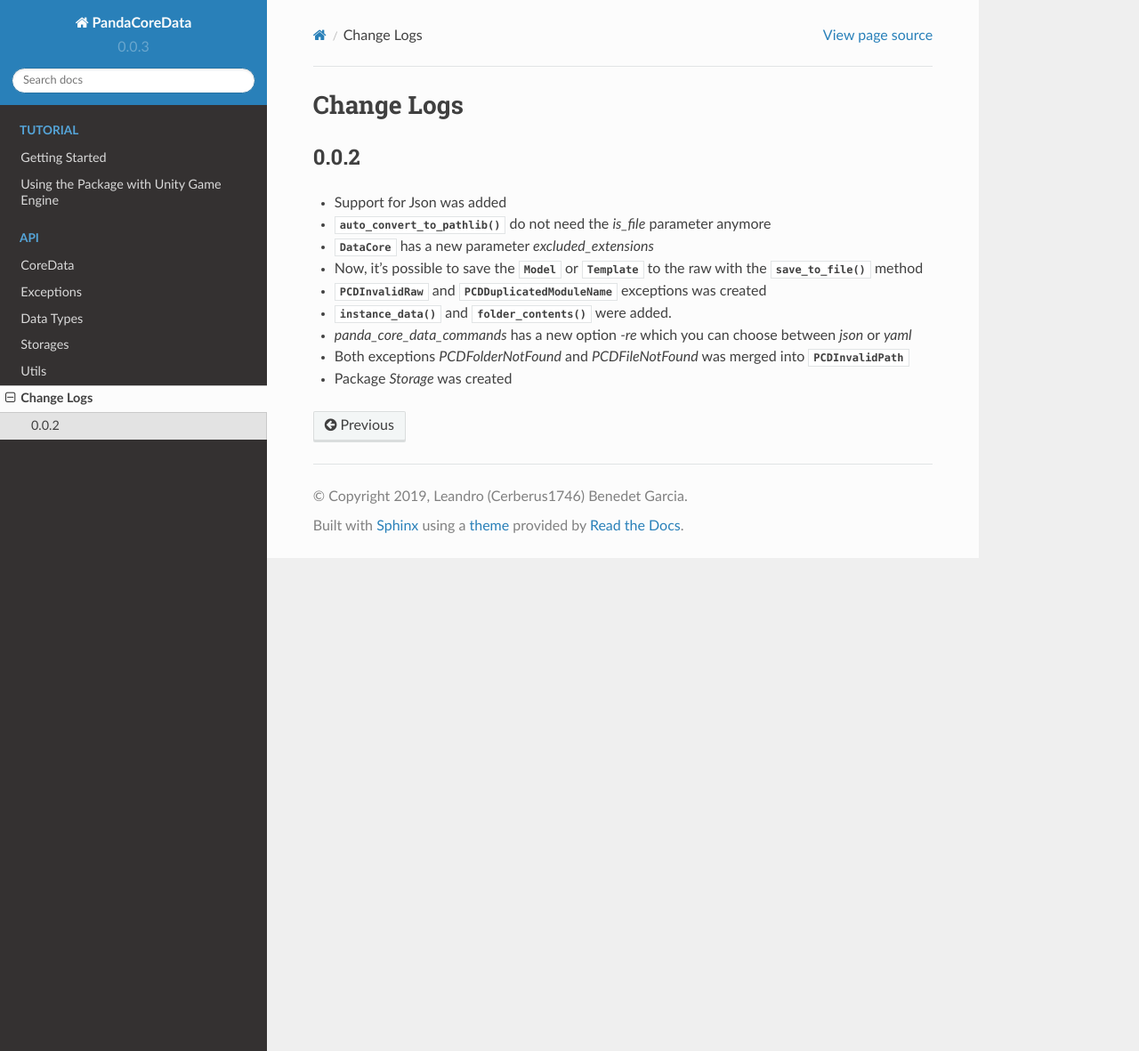
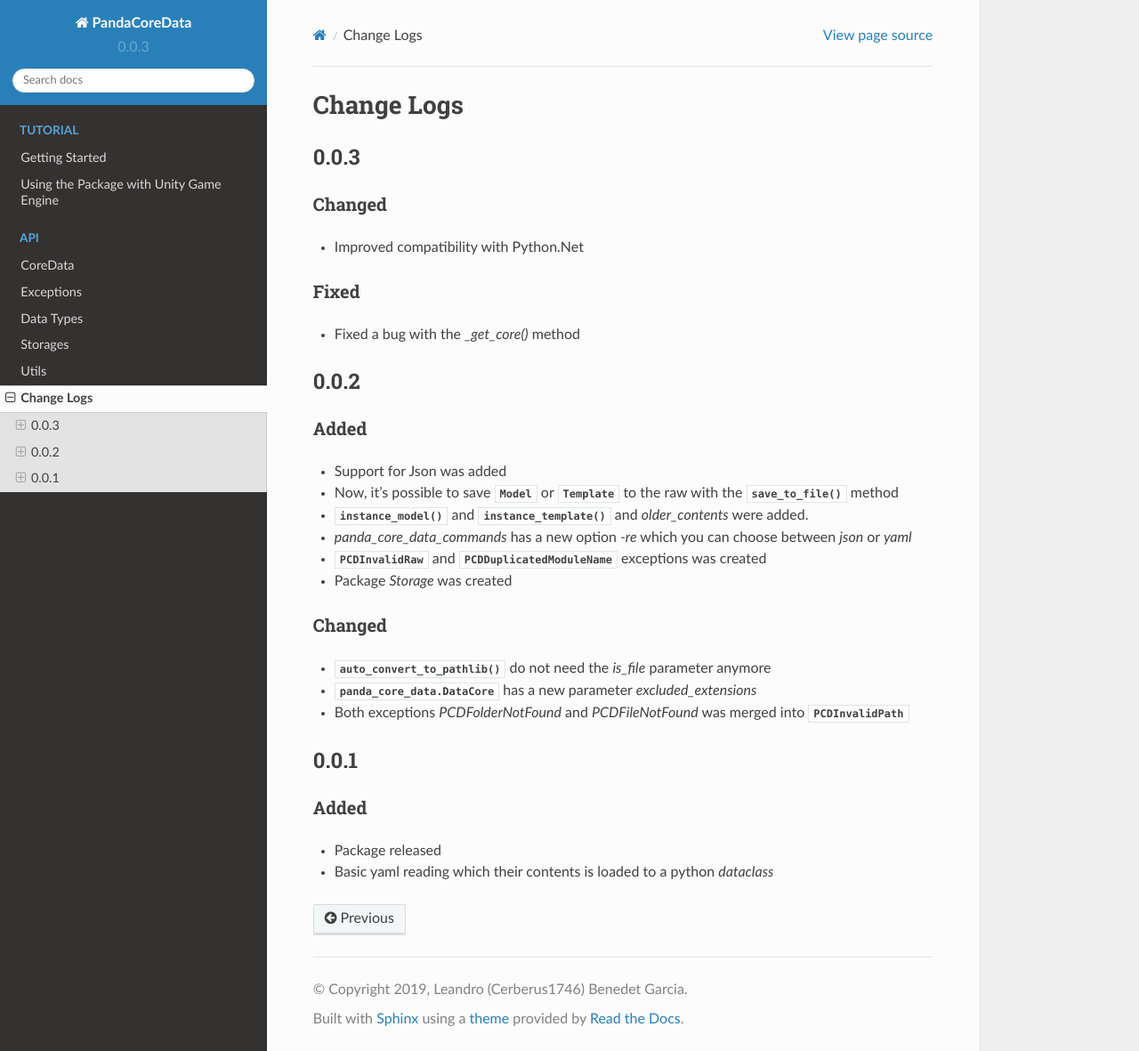
Before and after one commit to leandro-benedet-garcia/PandaCoreData, a Sphinx documentation site: the page built from docs/source/changelogs.rst, in a window 1280 px wide and 1181 px high. Shown: the whole window at 89% size. Built offline with Sphinx 7.4.7 and the Read the Docs theme 2.0.0, drawn with Linux system fonts in a browser that asks for light colours; the version number is read from the project's files by our own code.

Commit message:
Improved some parts of the documentation.

```diff
--- a/docs/source/changelogs.rst
+++ b/docs/source/changelogs.rst
@@ -1,19 +1,46 @@
 Change Logs
 ============
 
+0.0.3
+######
+
+Changed
+^^^^^^^^
+- Improved compatibility with Python.Net
+
+Fixed
+^^^^^^
+- Fixed a bug with the `_get_core()` method
+
 0.0.2
-------
-* Support for Json was added
-* :func:`~panda_core_data.storages.auto_convert_to_pathlib` do not need the `is_file` parameter
-  anymore
-* :class:`~panda_core_data.DataCore` has a new parameter `excluded_extensions`
-* Now, it's possible to save the :class:`~panda_core_data.model.Model` or
+######
+
+Added
+^^^^^^
+- Support for Json was added
+- Now, it's possible to save :class:`~panda_core_data.model.Model` or
   :class:`~panda_core_data.model.Template` to the raw with the
   :meth:`~panda_core_data.data_type.DataType.save_to_file` method
-* :class:`~panda_core_data.custom_exceptions.PCDInvalidRaw` and
+- :meth:`~panda_core_data.data_core_bases.data_model.DataModel.instance_model` and
+  :meth:`~panda_core_data.data_core_bases.data_template.DataTemplate.instance_template` and
+  `older_contents` were added.
+- `panda_core_data_commands` has a new option `-re` which you can choose between `json` or `yaml`
+- :class:`~panda_core_data.custom_exceptions.PCDInvalidRaw` and
   :class:`~panda_core_data.custom_exceptions.PCDDuplicatedModuleName` exceptions was created
-* :meth:`~panda_core_data.base_data.BaseData.instance_data` and
-  :meth:`~panda_core_data.base_data.BaseData.folder_contents` were added.
-* `panda_core_data_commands` has a new option `-re` which you can choose between `json` or `yaml`
-* Both exceptions `PCDFolderNotFound` and `PCDFileNotFound` was merged into :class:`PCDInvalidPath`
-* Package `Storage` was created
+- Package `Storage` was created
+
+Changed
+^^^^^^^^
+- :func:`~panda_core_data.storages.auto_convert_to_pathlib` do not need the `is_file` parameter
+  anymore
+- :class:`panda_core_data.DataCore` has a new parameter `excluded_extensions`
+- Both exceptions `PCDFolderNotFound` and `PCDFileNotFound` was merged into
+  :class:`~panda_core_data.custom_exceptions.PCDInvalidPath`
+
+0.0.1
+######
+
+Added
+^^^^^^
+- Package released
+- Basic yaml reading which their contents is loaded to a python `dataclass`
```
Also changed, not shown: 2 other files.
